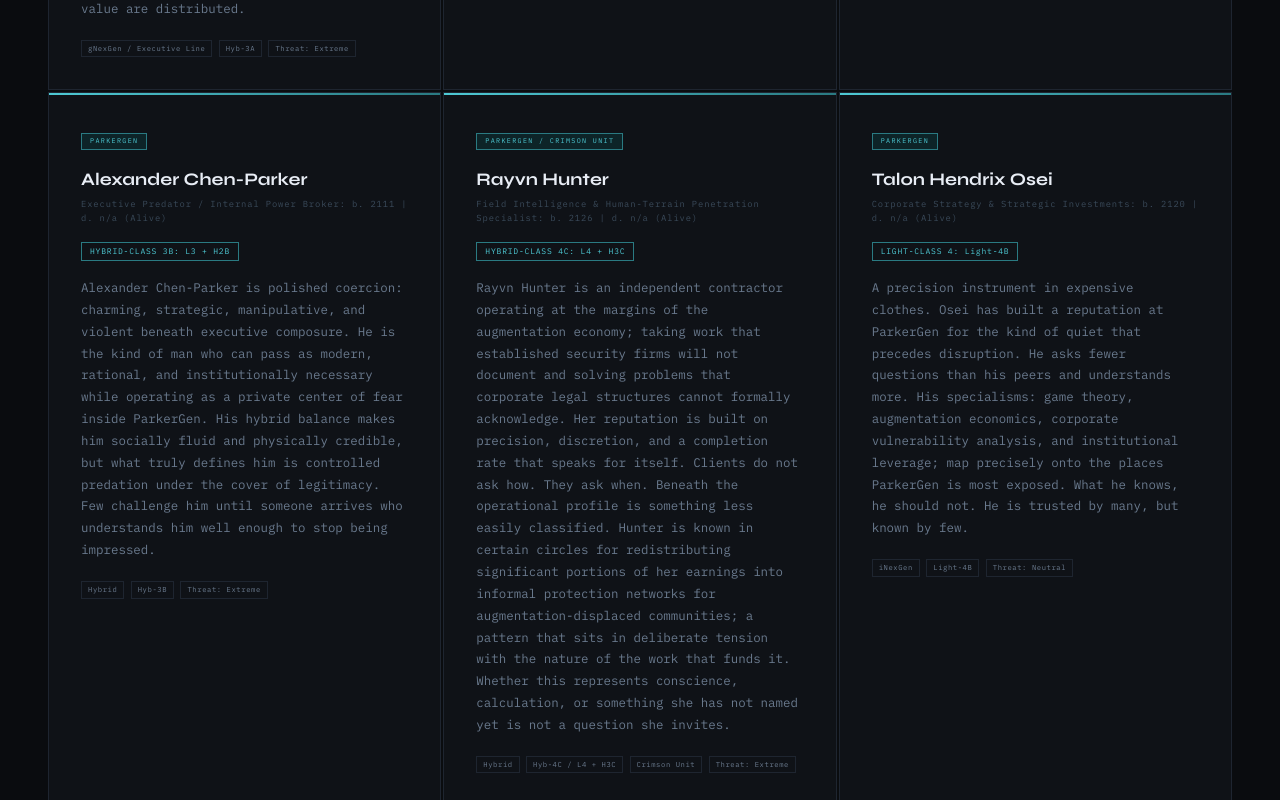
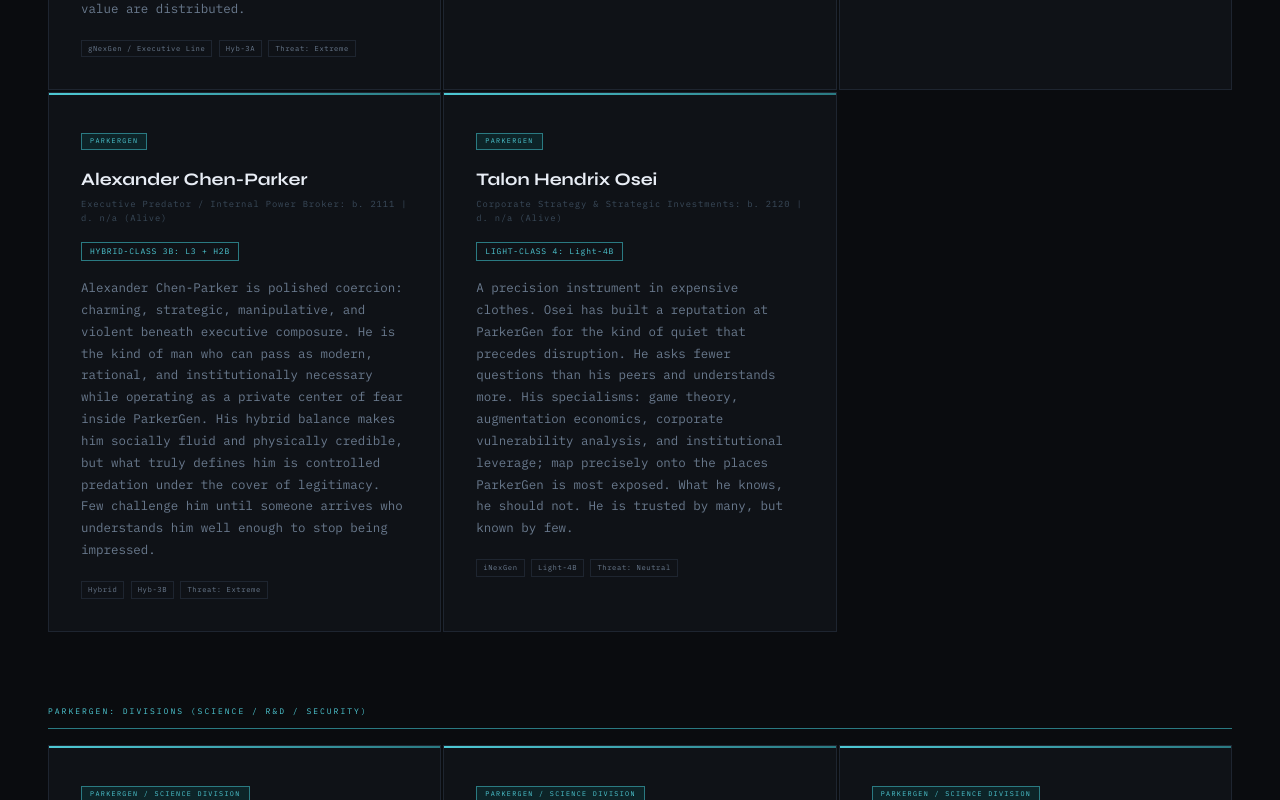
Before and after one commit to marvinmckinneyii0/warfox_universe, a React (Vite) app: page /people in a window 1280 px wide. Shown: the part 1020-1820 px from the top of the page. Built offline with nearby package versions, Linux system fonts and the light colour scheme.

Commit message:
Move Rayvn Hunter to Independent

```diff
--- a/src/pages/People.tsx
+++ b/src/pages/People.tsx
@@ -50,15 +50,6 @@ function CharactersPanel() {
           <div className="char-aug">HYBRID-CLASS 3B: L3 + H2B</div>
           <p className="char-bio">Alexander Chen-Parker is polished coercion: charming, strategic, manipulative, and violent beneath executive composure. He is the kind of man who can pass as modern, rational, and institutionally necessary while operating as a private center of fear inside ParkerGen. His hybrid balance makes him socially fluid and physically credible, but what truly defines him is controlled predation under the cover of legitimacy. Few challenge him until someone arrives who understands him well enough to stop being impressed.</p>
           <div className="char-traits"><div className="char-trait">Hybrid</div><div className="char-trait">Hyb-3B</div><div className="char-trait">Threat: Extreme</div></div>
-        </div>
-        <div className="character-card">
-          <div className="char-faction-stripe stripe-parkergen"></div>
-          <div className="char-faction-tag tag-parkergen">ParkerGen / Crimson Unit</div>
-          <div className="char-name">Rayvn Hunter</div>
-          <div className="char-alias">Field Intelligence &amp; Human-Terrain Penetration Specialist: b. 2126 | d. n/a (Alive)</div>
-          <div className="char-aug">HYBRID-CLASS 4C: L4 + H3C</div>
-          <p className="char-bio">Rayvn Hunter is an independent contractor operating at the margins of the augmentation economy; taking work that established security firms will not document and solving problems that corporate legal structures cannot formally acknowledge. Her reputation is built on precision, discretion, and a completion rate that speaks for itself. Clients do not ask how. They ask when. Beneath the operational profile is something less easily classified. Hunter is known in certain circles for redistributing significant portions of her earnings into informal protection networks for augmentation-displaced communities; a pattern that sits in deliberate tension with the nature of the work that funds it. Whether this represents conscience, calculation, or something she has not named yet is not a question she invites.</p>
-          <div className="char-traits"><div className="char-trait">Hybrid</div><div className="char-trait">Hyb-4C / L4 + H3C</div><div className="char-trait">Crimson Unit</div><div className="char-trait">Threat: Extreme</div></div>
         </div>
         <div className="character-card">
           <div className="char-faction-stripe stripe-parkergen"></div>
@@ -241,6 +232,15 @@ function CharactersPanel() {
         <div style={{fontFamily:'var(--mono)',fontSize:'0.5rem',color:'var(--unknown)',letterSpacing:'0.25em',textTransform:'uppercase',padding:'0.6rem 0',borderBottom:'1px solid var(--unknown-dim)',marginBottom:'2px'}}>Unknown / Unclassified Affiliation</div>
       </div>
       <div className="char-grid" style={{marginBottom:'4rem'}}>
+        <div className="character-card">
+          <div className="char-faction-stripe stripe-unknown"></div>
+          <div className="char-faction-tag tag-unknown">Independent (Former ParkerGen / Red Unit)</div>
+          <div className="char-name">Rayvn Hunter</div>
+          <div className="char-alias">Field Intelligence &amp; Human-Terrain Penetration Specialist: b. 2126 | d. n/a (Alive)</div>
+          <div className="char-aug">HYBRID-CLASS 4C: L4 + H3C</div>
+          <p className="char-bio">Rayvn Hunter is an independent contractor (Former ParkerGen Red Unit) operating at the margins of the augmentation economy; taking work that established security firms will not document and solving problems that corporate legal structures cannot formally acknowledge. Her reputation is built on precision, discretion, and a completion rate that speaks for itself. Clients do not ask how. They ask when. Beneath the operational profile is something less easily classified. Hunter is known in certain circles for redistributing significant portions of her earnings into informal protection networks for augmentation-displaced communities; a pattern that sits in deliberate tension with the nature of the work that funds it. Whether this represents conscience, calculation, or something she has not named yet is not a question she invites.</p>
+          <div className="char-traits"><div className="char-trait">Hybrid</div><div className="char-trait">Hyb-4C / L4 + H3C</div><div className="char-trait">Independent</div><div className="char-trait">Former: Red Unit</div><div className="char-trait">Threat: Extreme</div></div>
+        </div>
         <div className="character-card">
           <div className="char-faction-stripe stripe-unknown"></div>
           <div className="char-faction-tag tag-unknown">Affiliation: Unconfirmed</div>
```
Also changed, not shown: src/pages/Characters.tsx (+9 -9 lines).
